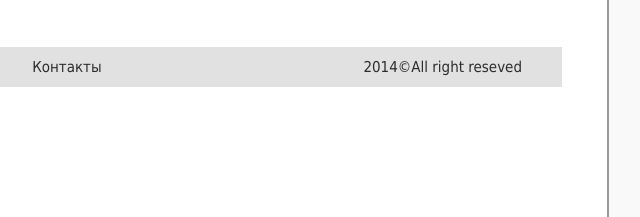
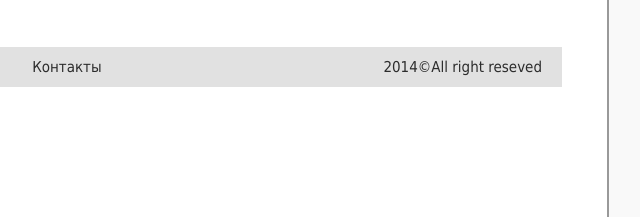
Before and after one commit to vega76/goit-homeworks, a plain HTML site: page homework3/index.html in a window 1280 px wide. Shown: the part 856-1073 px from the top of the page, 559-1199 px from the left. Drawn offline with Linux system fonts and the light colour scheme.

Commit message:
corrected style.css

```diff
--- a/homework3/css/style.css
+++ b/homework3/css/style.css
@@ -4,7 +4,7 @@
 }
 
 body{
-	font-family: tahoma;
+	font-family: Tahoma, sans-serif;
 	background: #f9f9f9;
 }
 
@@ -116,7 +116,7 @@ body{
 
 .fmenu .copyright{
 	float: right;
-	padding-right: 20;
+	padding-right: 20px;
 }
 
 .fmenu a{
```
